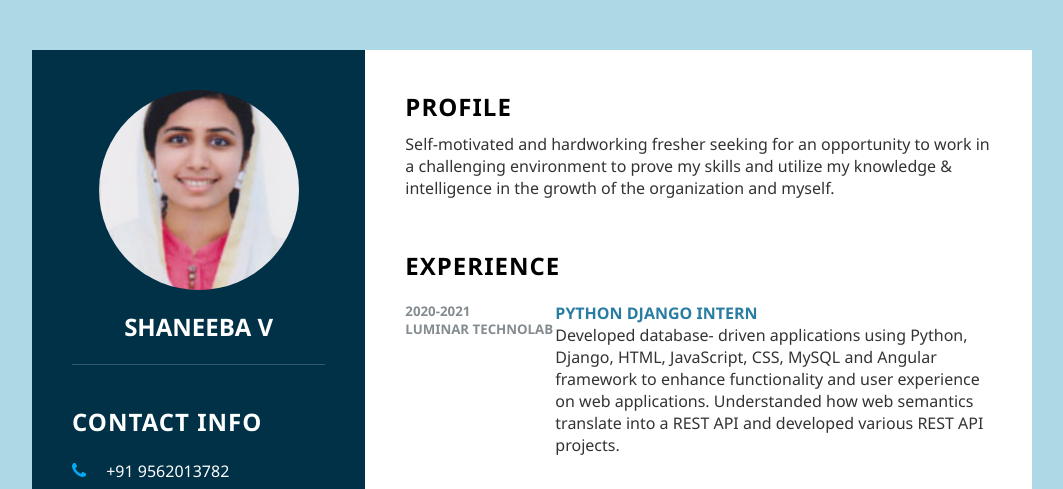
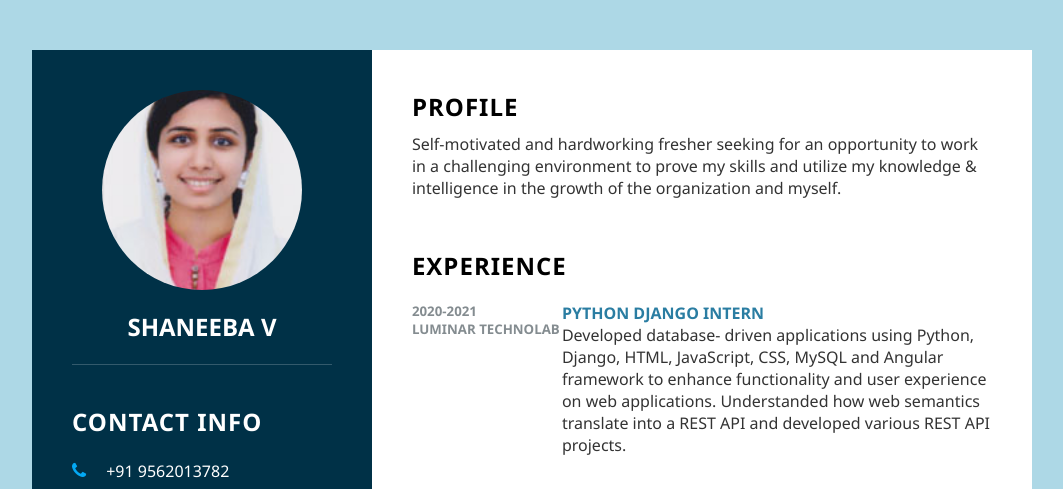
Before and after one commit to shaneebavaisiar/new, a plain HTML site: page index.html in a window 1280 px wide. Shown: the top 489 px of the page, without its empty margins (108-1171 px from the left). Drawn offline with Linux system fonts and the light colour scheme.

Commit message:
added last

```diff
--- a/style.css
+++ b/style.css
@@ -25,7 +25,7 @@ body{
     background-color: #fff;
     margin: 50px;
     display: grid;
-    grid-template-columns: 1.5fr 3fr;
+    grid-template-columns: 1.03fr 2fr;
     box-shadow: 0 35px 55px rgba(0, 0, 0,0, 1);
 }
 .container .left_side{
```
